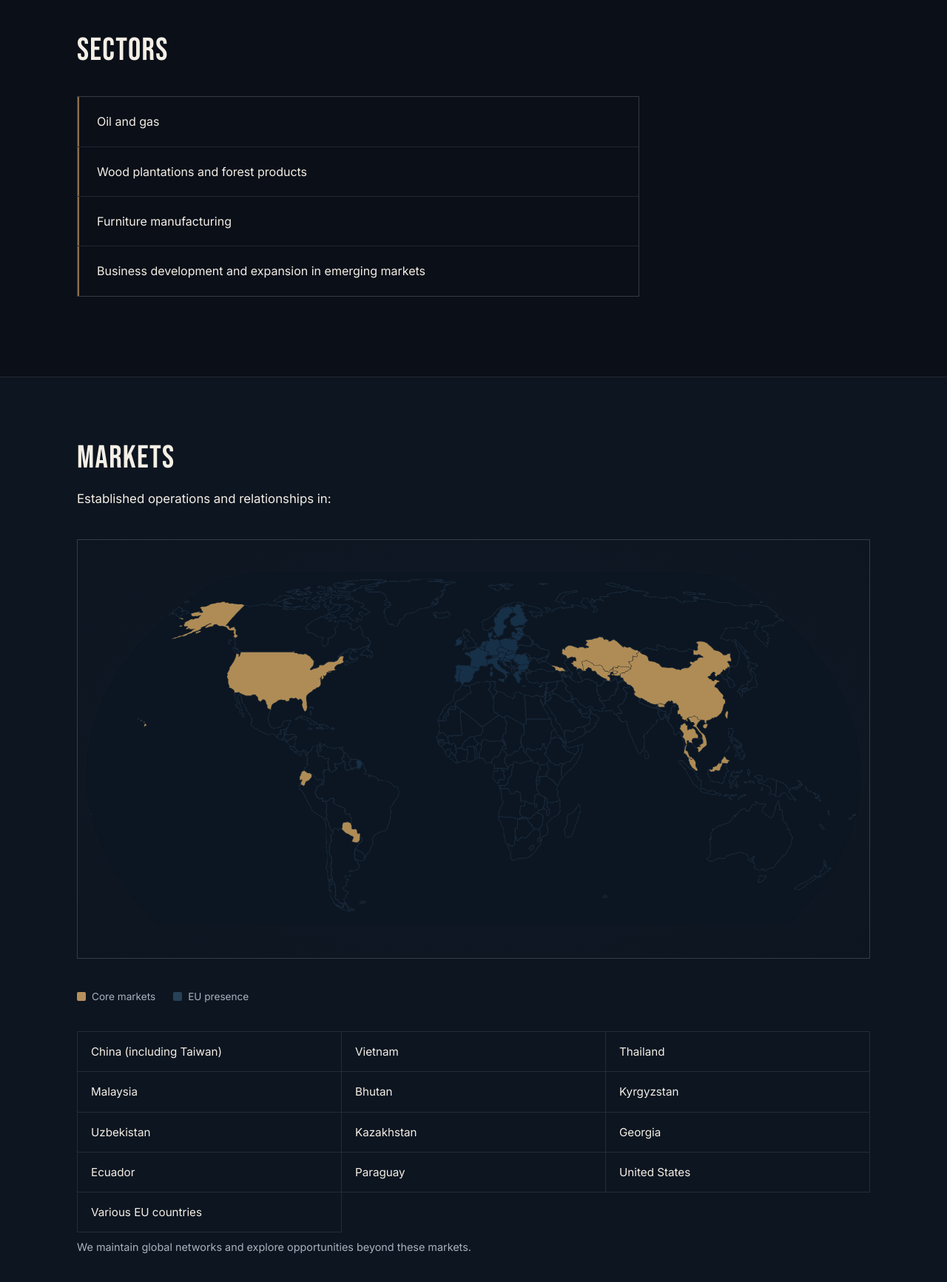
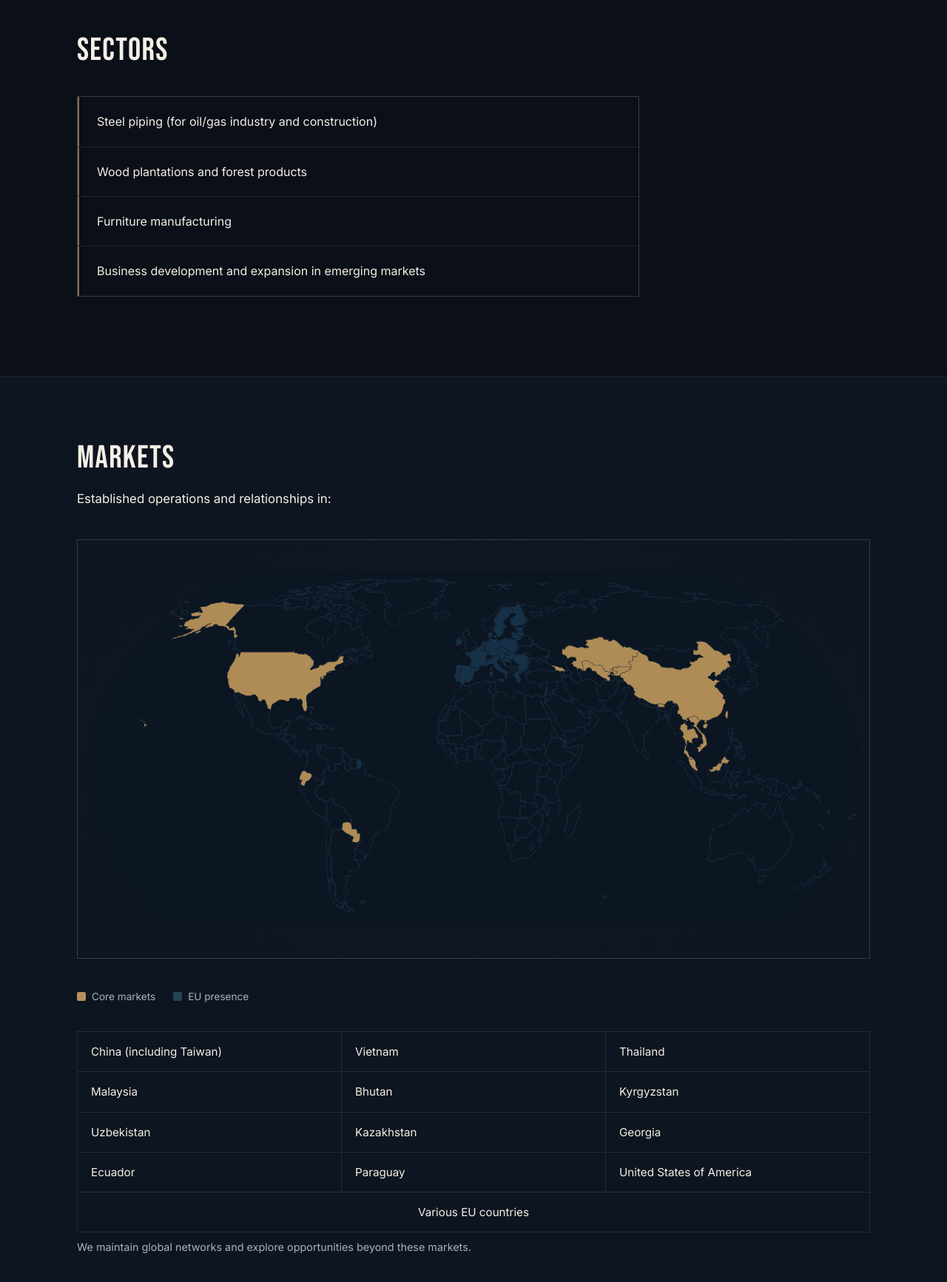
Before and after one commit to wout888/LTC, a plain HTML site: page index.html in a window 1280 px wide. Shown: the part 1760-3493 px from the top of the page at 74% size. Drawn offline with Linux system fonts and the light colour scheme.

Commit message:
rev. 14 sep

```diff
--- a/css/style.css
+++ b/css/style.css
@@ -193,6 +193,7 @@ a {
     radial-gradient(ellipse 900px 500px at 15% -10%, rgba(182, 144, 92, 0.08), transparent 60%),
     var(--bg);
   overflow: hidden;
+  scroll-margin-top: 90px;
 }
 
 .hero-mark {
@@ -223,6 +224,7 @@ a {
 .section {
   padding: 88px 0;
   border-bottom: 1px solid var(--line);
+  scroll-margin-top: 90px;
 }
 
 .section-alt {
@@ -331,6 +333,11 @@ a {
   border-bottom: 1px solid var(--line);
   border-right: 1px solid var(--line);
   font-size: 0.95rem;
+}
+
+.grid-list li:last-child {
+  grid-column: 1 / -1;
+  text-align: center;
 }
 
 /* Pull statement (Why We're Different) */
@@ -487,6 +494,10 @@ a {
     grid-template-columns: 1fr;
   }
 
+  .grid-list li:last-child {
+    text-align: left;
+  }
+
   .footer-inner {
     flex-direction: column;
     align-items: flex-start;
--- a/index.html
+++ b/index.html
@@ -102,7 +102,7 @@
         <h2>Sectors</h2>
       </div>
       <ul class="sector-list">
-        <li>Oil and gas</li>
+        <li>Steel piping (for oil/gas industry and construction)</li>
         <li>Wood plantations and forest products</li>
         <li>Furniture manufacturing</li>
         <li>Business development and expansion in emerging markets</li>
@@ -118,7 +118,7 @@
       </div>
 
       <div class="map-wrap">
-        <img src="assets/markets-map.png" alt="World map highlighting LTC International's core markets across Asia, Central Asia, South America, the United States and the EU" width="1600" height="828">
+        <img src="assets/markets-map.png" alt="World map highlighting LTC International's core markets across Asia, Central Asia, South America, the United States of America and the EU" width="1600" height="828">
       </div>
       <div class="map-legend">
         <span><i class="swatch swatch-primary"></i> Core markets</span>
@@ -137,7 +137,7 @@
         <li>Georgia</li>
         <li>Ecuador</li>
         <li>Paraguay</li>
-        <li>United States</li>
+        <li>United States of America</li>
         <li>Various EU countries</li>
       </ul>
       <p class="note">
```
